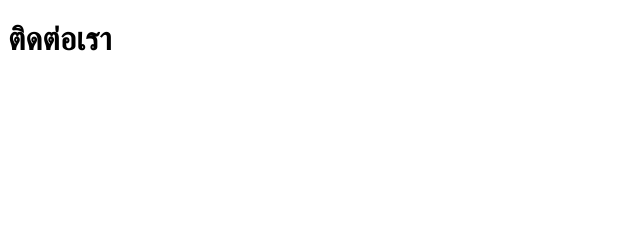
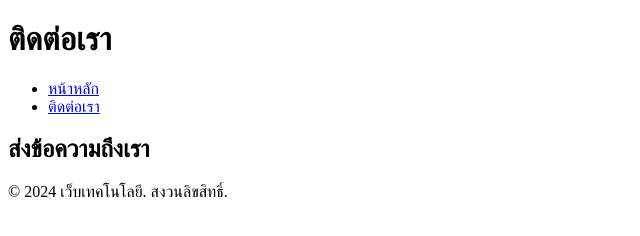
Before and after one commit to pechgomane/web-semantic-lab, a plain HTML site: page contact.html in a window 1280 px wide. Shown: the whole page, without its empty margins (0-640 px from the left). Drawn offline with Linux system fonts and the light colour scheme.

Commit message:
Create a contact page infrastructure

```diff
--- a/contact.html
+++ b/contact.html
@@ -3,9 +3,26 @@
 <head>
  <meta charset="UTF-8">
  <meta name="viewport" content="width=device-width, initial-scale=1.0">
- <title>ติดต่อเรา</title>
+ <title>ติดต่อเรา - เทคโนโลยีเว็บสมัยใหม่</title>
 </head>
 <body>
+ <header role="banner">
  <h1>ติดต่อเรา</h1>
+ <nav role="navigation">
+ <ul>
+ <li><a href="index.html">หน้าหลัก</a></li>
+ <li><a href="contact.html">ติดต่อเรา</a></li>
+ </ul>
+ </nav>
+ </header>
+ <main role="main">
+ <section>
+ <h2>ส่งข้อความถึงเรา</h2>
+ <!-- ฟอร์มจะถูกเพิ่มที่นี่ -->
+ </section>
+ </main>
+ <footer role="contentinfo">
+ <p>&copy; 2024 เว็บเทคโนโลยี. สงวนลิขสิทธิ์.</p>
+ </footer>
 </body>
 </html>
```
